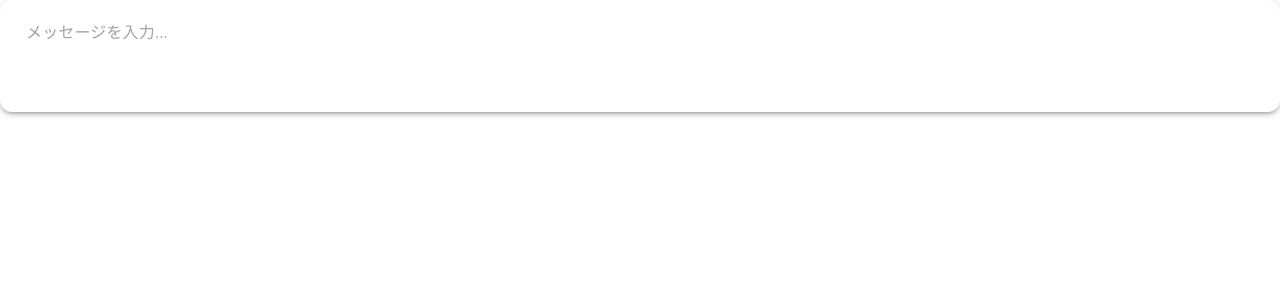
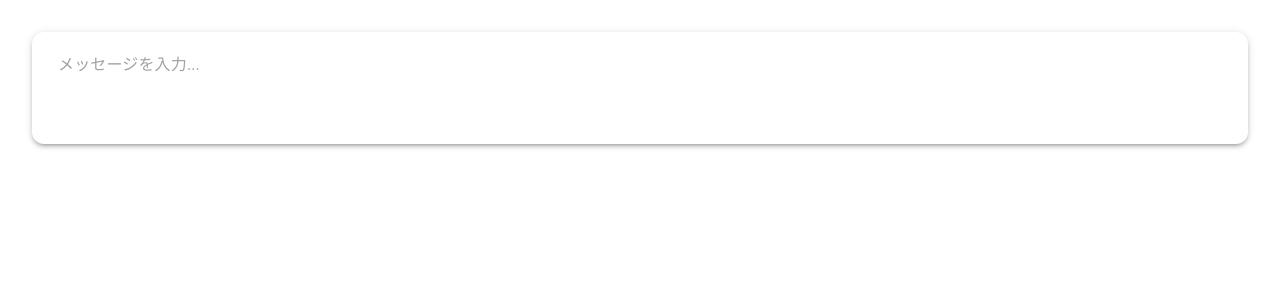
Before and after one commit to stonedev-app/llm-client-test, a React (Vite) app: page / in a window 1280 px wide. Shown: the top 300 px of the page. Built offline with nearby package versions, Linux system fonts and the light colour scheme; some icons are missing.

Commit message:
feat: チャット入力欄をBox配下に移動

```diff
--- a/src/pages/ChatPage.tsx
+++ b/src/pages/ChatPage.tsx
@@ -1,4 +1,5 @@
 import { useState } from "react";
+import { Box } from "@mui/material";
 import ChatHistory from "../components/ui/ChatHistory";
 import ChatInput from "../components/ui/ChatInput";
 import { Message } from "../types/Message";
@@ -28,10 +29,16 @@ export function ChatPage() {
   };
 
   return (
-    <>
+    <Box
+      sx={{
+        display: "flex",
+        flexDirection: "column",
+        p: 4,
+      }}
+    >
       {/* メッセージがまだない場合は、チャット履歴は表示しない */}
       {messages.length > 0 && <ChatHistory messages={messages} />}
       <ChatInput onSend={handleSend} />
-    </>
+    </Box>
   );
 }
```
